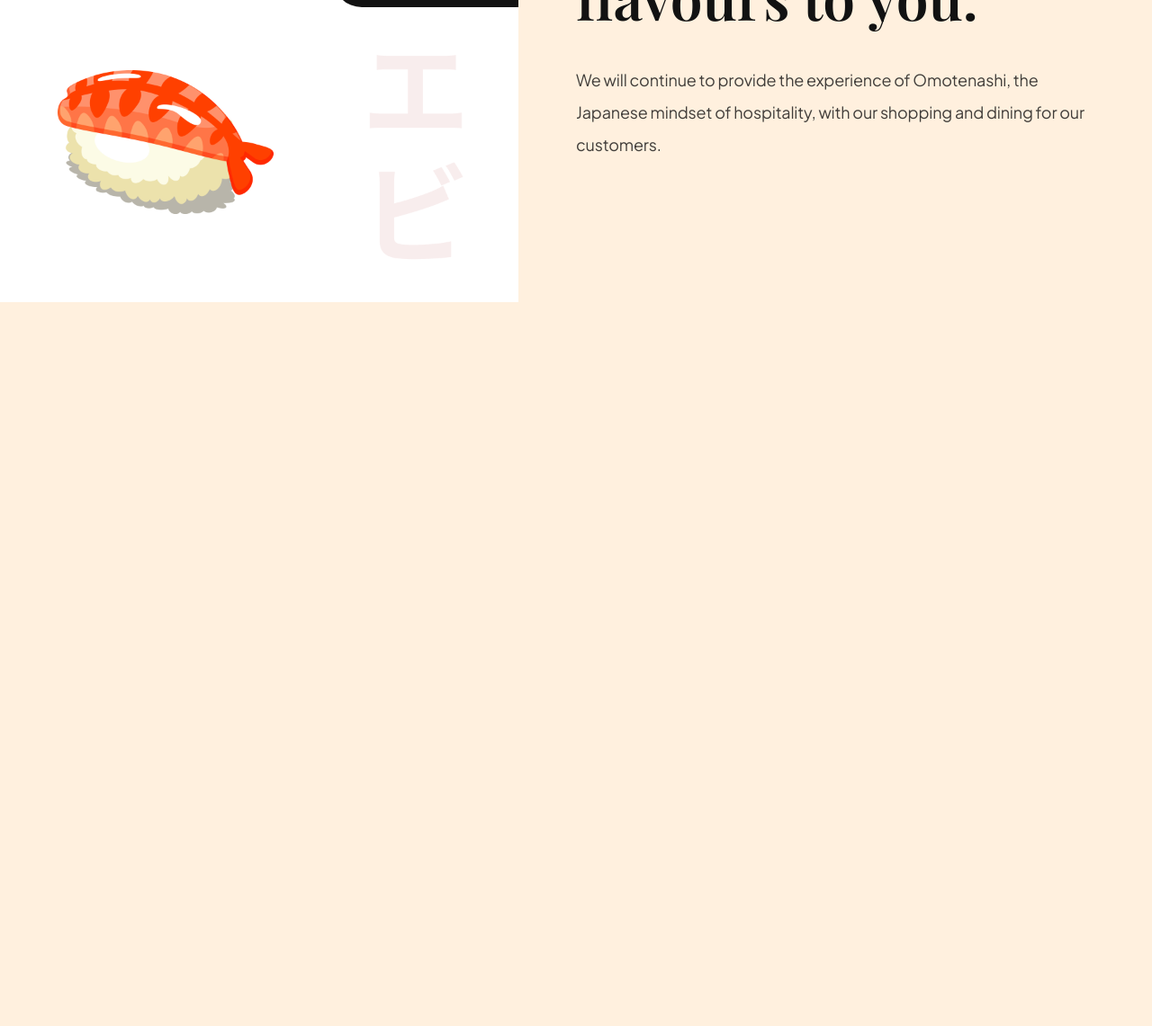
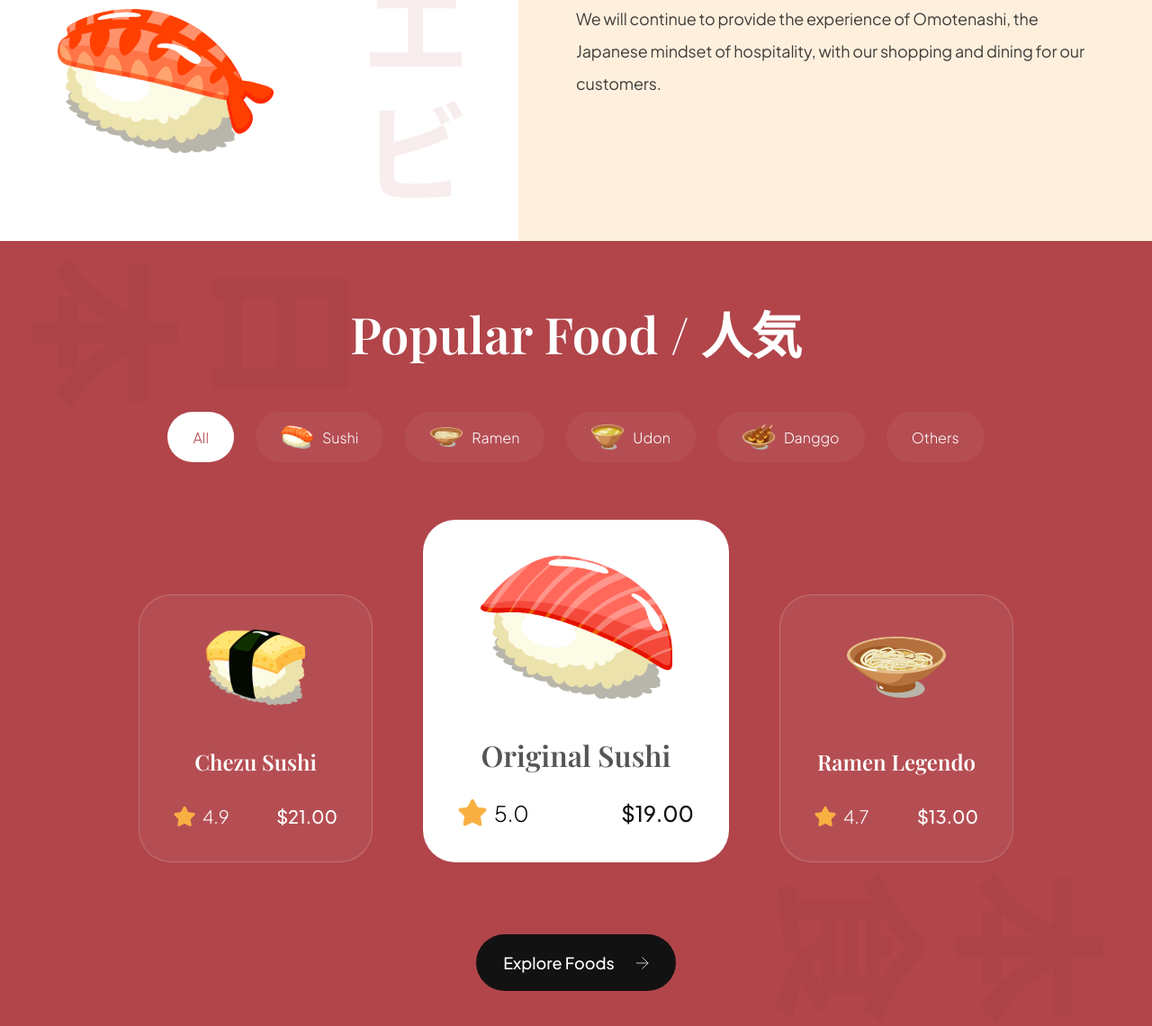
Before and after one commit to aayushrijalhere/sushi-themed-website, a website built with Vite: page index.html in a window 1280 px wide. Shown: the part 1317-2458 px from the top of the page at 90% size. Before the commit the page ends 1653 px from the top, so only its background shows below. Built offline with nearby package versions, Linux system fonts and the light colour scheme.

Commit message:
adding popular section

```diff
--- a/css/sections/header.css
+++ b/css/sections/header.css
@@ -33,7 +33,7 @@
 
   .header__menu, .header__menu-mobile {
     padding: 20px;
-    flex: 1.24;
+    flex: 1.235;
     display: flex;
     align-items: center;
     justify-content: flex-end;
--- a/css/sections/hero.css
+++ b/css/sections/hero.css
@@ -107,7 +107,7 @@ gap: 36px;
   }
 
 .hero-content__customer{
-    flex: 1;
+    /* flex: 1; */
     gap: 10px;
 }
 .hero-content__customer h4{
--- a/css/sections/popular.css
+++ b/css/sections/popular.css
@@ -0,0 +1,166 @@
+.popular-foods{
+    padding: 64px;
+    display: flex;
+    flex-direction: column;
+    background-color: var(--primary-color);
+    background-image: url(../../assets/popular_bg.png);
+     background-position: center;
+     background-repeat: no-repeat;
+    background-size: contain;
+    overflow: hidden;
+    }
+    .popular-foods__title{
+        font-size: 56px;
+        font-family: var(--playfair-display);
+        font-weight: 600;
+        line-height: 78px;
+        color: #fff;
+        text-align: center;
+    }
+    .popular-foods__filters{
+        margin-top: 48px;
+        max-width: 100%;
+        overflow-x: auto;
+        display: flex;
+        justify-content: center;
+        gap: 24px;
+    }
+    .popular-foods__filter-btn{
+        padding: 10px 28px;
+        display: flex;
+        flex-direction: row;
+        align-items: center;
+        gap: 10px;
+        background: rgba(255,255,255,0.05);
+        border:rgba(255,255,255,0.05);
+        border-radius: 46px;
+        font-size: 16px;
+        font-weight: 300;
+        line-height: 25px;
+        font-family: var(--plus-jakarta-sans);
+        color: #fff;
+        cursor: pointer;
+    }
+    .popular-foods__filter-btn img{
+        width: 36px;
+        height: 36px;
+        object-fit: contain;
+
+    }
+    .popular-foods__filter-btn.active{
+        background: #fff;
+        color: var(--primary-color);
+    }
+    .popular-foods__filter-btn:hover{
+        background: #fff;
+        color: var(--primary-color);
+
+    }
+    .popular-foods__catalogue{
+        margin-top: 64px;
+        display: flex;
+        justify-content: center;
+        align-items: flex-end;
+        flex-wrap: wrap;
+        gap: 56px;
+    }
+    .popular-foods__button{
+        width: fit-content;
+        padding: 20px 30px;
+        margin: 80px auto 0px;
+        font-weight: 500;
+        font-size: 18px;
+        line-height: 23px;
+        font-family: var(--plus-jakarta-sans);
+         color: #fff;
+         border: none;
+         outline: none;
+         background: var(--secondary-color);
+         border-radius: 64px;
+         cursor: pointer;
+    }
+    .popular-foods__button img{
+        width: 14px;
+        height: 14px;
+        object-fit: contain;
+        margin-left: 21px;
+    }
+    .popular-foods__card{
+        padding: 38px;
+        min-width: 260px;
+        height: fit-content;
+        display: flex;
+        align-items: center;
+        flex-direction: column;
+     border-radius: 36px;
+     background: rgba(255,255,255,0.05);
+     border: 1px solid rgba(255,255,255,0.2);
+    }
+    .popular-foods__card-image{
+        width: 110px;
+        height: 84px;
+        object-fit: contain;
+    }
+    .popular-foods__card-title{
+        margin-top: 47px;
+        font-weight: 600;
+        font-size: 24px;
+        line-height: 32px;
+        font-family: var(--playfair-display);
+        color: #fff;
+        text-align: center;
+    }
+    .popular-foods__card-details{
+width: 100%;
+margin-top: 32px;
+
+    }
+    .popular-foods__card-rating{
+        display: flex;
+        align-items: center;
+        gap: 8px;
+
+    }
+    .popular-foods__card-rating img{
+        width: 24px;
+        height: 24px;
+        object-fit: contain;
+    }
+    .popular-foods__card-rating p{
+        font-size: 20px;
+        font-weight: 300;
+        font-family: var(--plus-jakarta-sans);
+        color: #fff;
+    }
+    .popular-foods__card-price{
+        font-size: 20px;
+        font-weight: 500;
+        font-family: var(--plus-jakarta-sans);
+        color: #fff;
+    }
+    .popular-foods__card.active-card{
+        background: #fff;
+        min-width: 340px;
+
+    }
+    .popular-foods__card.active-card .popular-foods__card-image{
+        width: 214px;
+        height: 160px;
+    }
+    .popular-foods__card.active-card .popular-foods__card-title{
+        color: var(--black-500);
+        font-size: 32px;
+
+    }
+    .popular-foods__card.active-card .popular-foods__card-rating img{
+        width: 32px;
+        height: 32px;
+    }
+    .popular-foods__card.active-card .popular-foods__card-rating p{
+        font-size: 24px;
+        color: var(--grey-100);
+    }
+    .popular-foods__card.active-card .popular-foods__card-price{
+        font-size: 24px;
+        color: var(--secondary-color);
+    }
--- a/css/style.css
+++ b/css/style.css
@@ -5,6 +5,7 @@
 @import url("sections/header.css");
 @import url("sections/hero.css");
 @import url("sections/about.css");
+@import url("sections/popular.css");
 
 /* CSS variables for reusablity across all files (including above imported) */
 :root {
--- a/index.html
+++ b/index.html
@@ -93,9 +93,89 @@
       </div>
       <div class="about-us__content">
         <p class="sushi__subtitle">About Us / 私たちに関しては</p>
-        <h3 class="sushi__title">Our mission is to bring true Japanese flavours to you.</h3>
-        <p class="sushi__description">We will continue to provide the experience of Omotenashi, the Japanese mindset of hospitality, with our shopping and dining for our customers.</p>
+        <h3 class="sushi__title">
+          Our mission is to bring true Japanese flavours to you.
+        </h3>
+        <p class="sushi__description">
+          We will continue to provide the experience of Omotenashi, the Japanese
+          mindset of hospitality, with our shopping and dining for our
+          customers.
+        </p>
       </div>
+    </section>
+    <section class="popular-foods" id="menu">
+      <h2 class="popular-foods__title">Popular Food / 人気</h2>
+      <div class="popular-foods__filters sushi__hide-scrollbar">
+        <button class="popular-foods__filter-btn active">All</button>
+        <button class="popular-foods__filter-btn">
+          <img src="/assets/sushi-9.png" alt="sushi 9" />
+          Sushi
+        </button>
+        <button class="popular-foods__filter-btn">
+          <img src="/assets/sushi-8.png" alt="sushi 8" />
+          Ramen
+        </button>
+        <button class="popular-foods__filter-btn">
+          <img src="/assets/sushi-7.png" alt="sushi 7" />
+          Udon
+        </button>
+        <button class="popular-foods__filter-btn">
+          <img src="/assets/sushi-6.png" alt="sushi 6" />
+          Danggo
+        </button>
+        <button class="popular-foods__filter-btn">Others</button>
+      </div>
+      <div class="popular-foods__catalogue">
+        <article class="popular-foods__card">
+          <img
+            class="popular-foods__card-image"
+            src="assets/sushi-12.png"
+            alt="Sushi 12"
+          />
+          <h4 class="popular-foods__card-title">Chezu Sushi</h4>
+          <div class="popular-foods__card-details flex-between">
+            <div class="popular-foods__card-rating">
+              <img src="assets/star.svg" alt="Star" />
+              <p>4.9</p>
+            </div>
+            <p class="popular-foods__card-price">$21.00</p>
+          </div>
+        </article>
+        <article class="popular-foods__card active-card">
+          <img
+            class="popular-foods__card-image"
+            src="assets/sushi-11.png"
+            alt="Sushi 11"
+          />
+          <h4 class="popular-foods__card-title">Original Sushi</h4>
+          <div class="popular-foods__card-details flex-between">
+            <div class="popular-foods__card-rating">
+              <img src="assets/star.svg" alt="Star" />
+              <p>5.0</p>
+            </div>
+            <p class="popular-foods__card-price">$19.00</p>
+          </div>
+        </article>
+        <article class="popular-foods__card">
+          <img
+            class="popular-foods__card-image"
+            src="assets/sushi-10.png"
+            alt="Sushi 10"
+          />
+          <h4 class="popular-foods__card-title">Ramen Legendo</h4>
+          <div class="popular-foods__card-details flex-between">
+            <div class="popular-foods__card-rating">
+              <img src="assets/star.svg" alt="Star" />
+              <p>4.7</p>
+            </div>
+            <p class="popular-foods__card-price">$13.00</p>
+          </div>
+        </article>
+      </div>
+      <button class="popular-foods__button">
+        Explore Foods
+        <img src="/assets/arrow-right.svg" alt="right-arrow" />
+      </button>
     </section>
     <script src="js/script.js" type="module"></script>
   </body>
```
